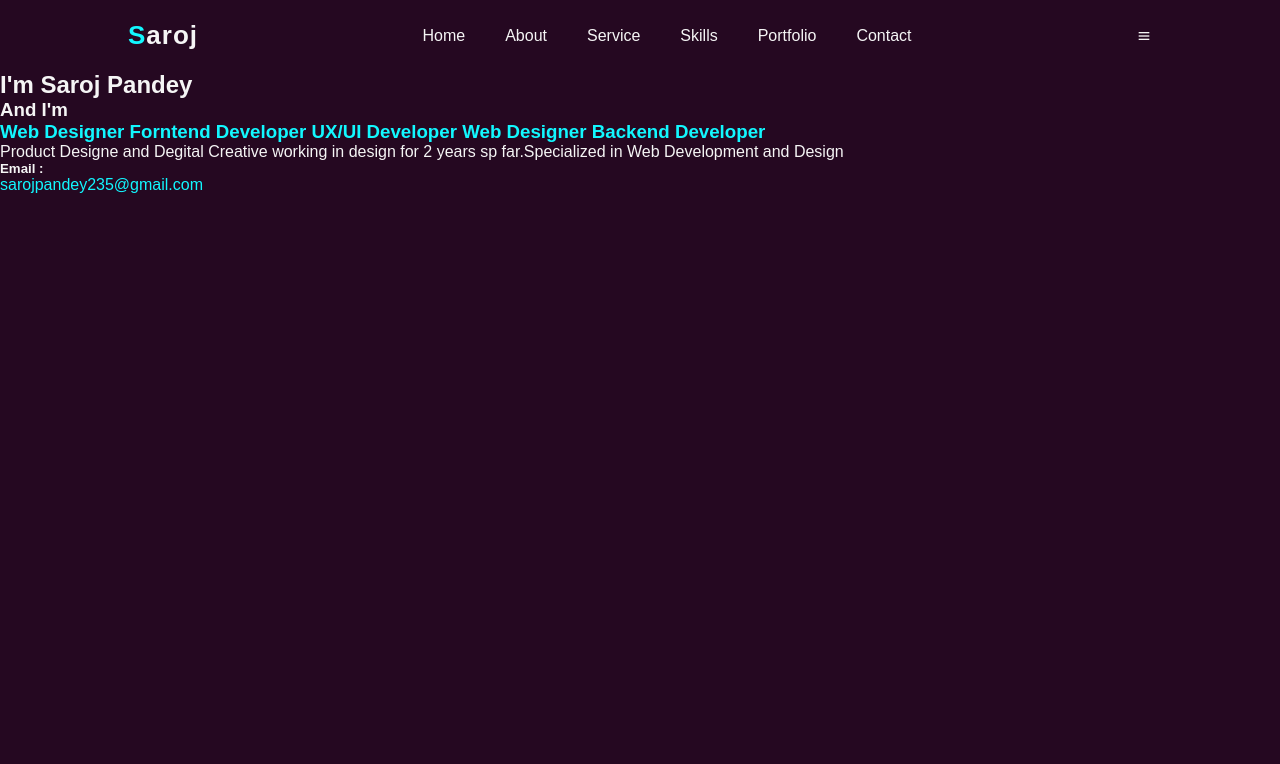
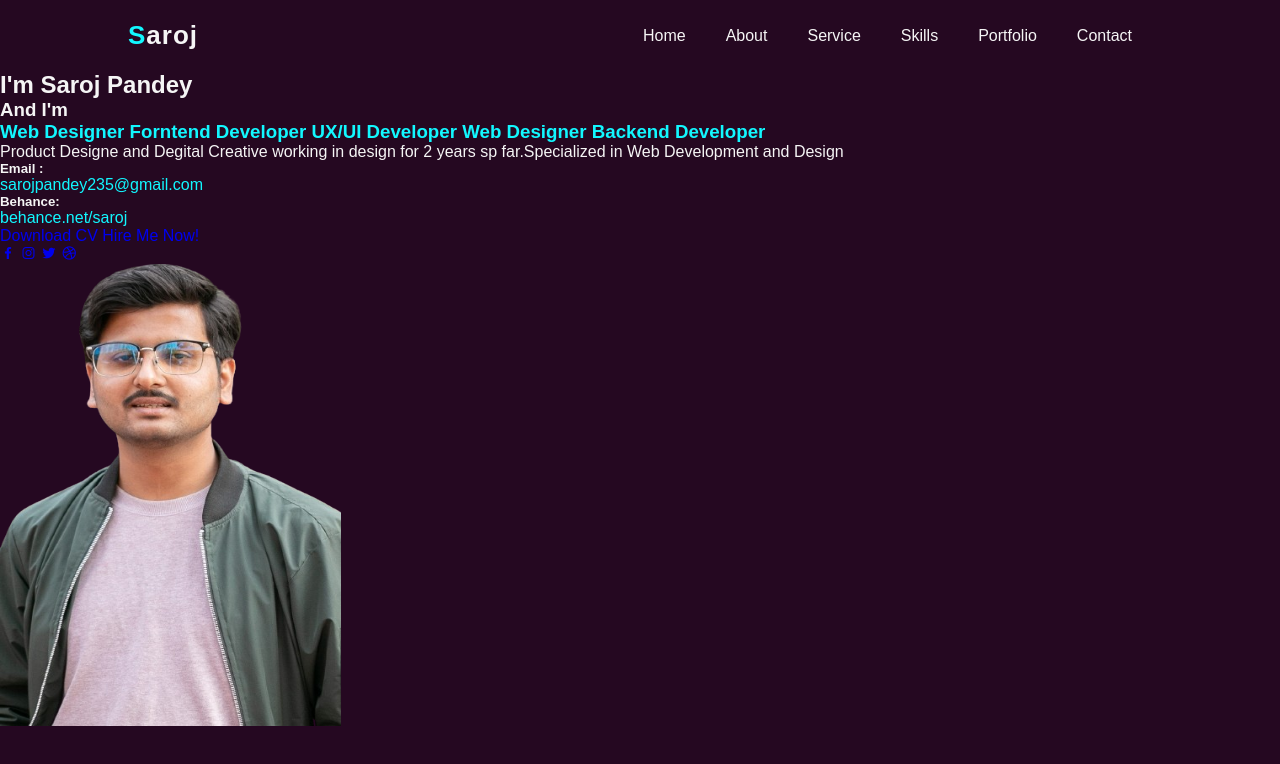
Before and after one commit to SarojPandey01/personalPortfolio, a plain HTML site: page index.html in a window 1280 px wide. Drawn offline with nearby package versions, Linux system fonts and the light colour scheme.

Commit message:
new file added

```diff
--- a/index.html
+++ b/index.html
@@ -41,8 +41,31 @@
                     <div class="email-info"><h5>Email :</h5>
                         <span>sarojpandey235@gmail.com</span>
                     </div>
+                    <div class="behance-inf0">
+                        <h5>Behance:</h5>
+                        <span>behance.net/saroj</span>
+                    </div>
+                    <div class="btn-box">
+                        <a href="#" class="btn-box">Download CV</a>
+                        <a href="#" class="btn-box">Hire Me Now!</a>
+
+                    </div>
+                    <div class="sooial-icons">
+                        <a href="#"> <i class='bx bxl-facebook' ></i></box-icon></a>
+                        <a href="#"><i class='bx bxl-instagram' ></i></box-icon></a>
+                        <a href="#"><i class='bx bxl-twitter' ></i></box-icon></a>
+                        <a href="#"><i class='bx bxl-dribbble' ></i></box-icon></a>
+                    </div>
                 </div>
-            </div>
+
+
+                <div class="home-image">
+                    <div class="ing-box">
+                        <img src="images/sarojprofile.png" alt="Sarojpandey" width="341px" height="462px">
+                    </div>
+
+                </div>
+
         </section>
     <script src="script.js"></script>
 </body>
--- a/stylesheet.css
+++ b/stylesheet.css
@@ -74,7 +74,7 @@ span{
     0 0 150px rgba(18, 247, 255, 0.6);
 
 }
-#menu-icons{
+#menu-icon{
 
     font-size: 1.8rem;
     z-index: 100001;
```
Also changed, not shown: images/sarojprofile.png (added).
